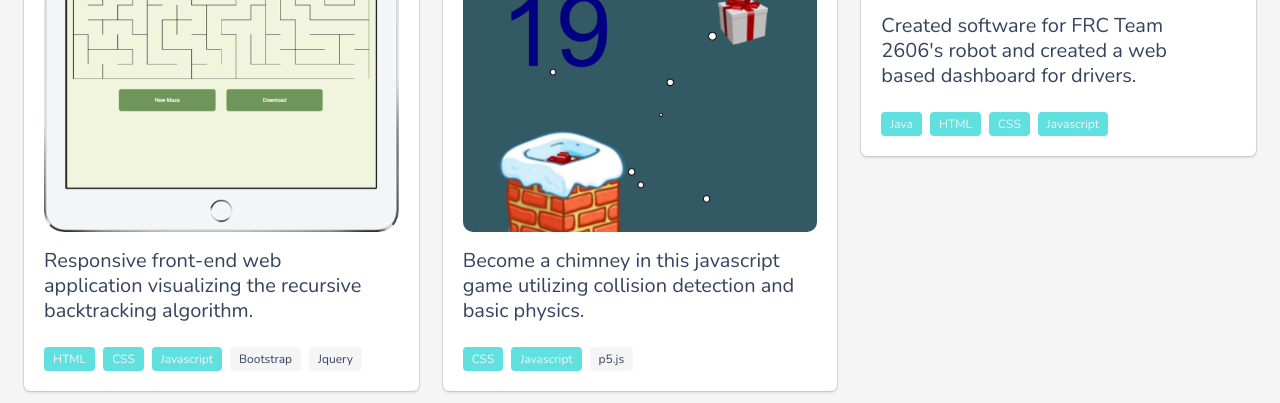
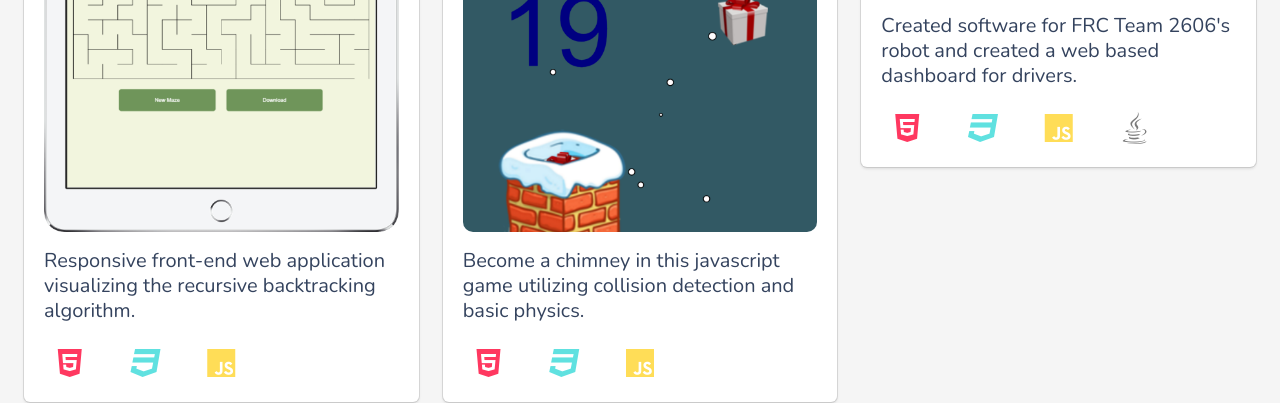
Before and after one commit to leskaa/portfolio, a website: page dist/index.html in a window 1280 px wide. Shown: the part 1257-1660 px from the top of the page. Drawn offline with nearby package versions, Linux system fonts and the light colour scheme.

Commit message:
icon lists added

```diff
--- a/src/mystyles.scss
+++ b/src/mystyles.scss
@@ -22,7 +22,7 @@ $grey-light: $gainsboro;
 $primary: $slate-blue;
 $primary-invert: $white-smoke;
 $info: $turquoise;
-$info-invert: $white-smoke;
+$info-invert: $charcoal;
 $link: $granny-smith-apple;
 $widescreen-enabled: false;
 $fullhd-enabled: false;
@@ -43,8 +43,8 @@ $input-shadow: none;
   border-radius: 10px;
 }
 
-.has-margin {
-  margin: 1rem 1rem 0 0;
+.has-top-margin {
+  margin-top: 1rem;
 }
 
 .has-bottom-margin {
```
Also changed, not shown: dist/css/mystyles.css, dist/index.html.
